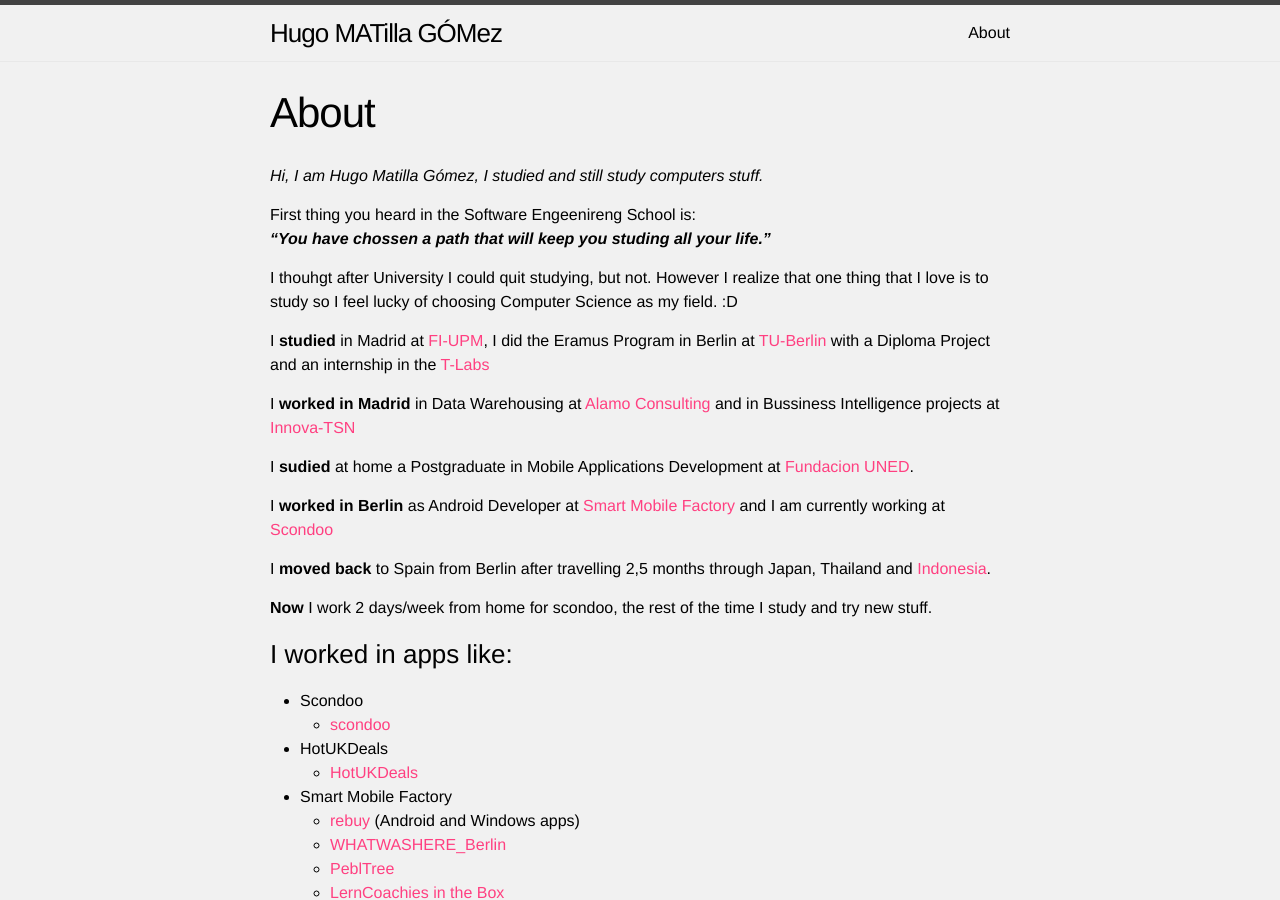
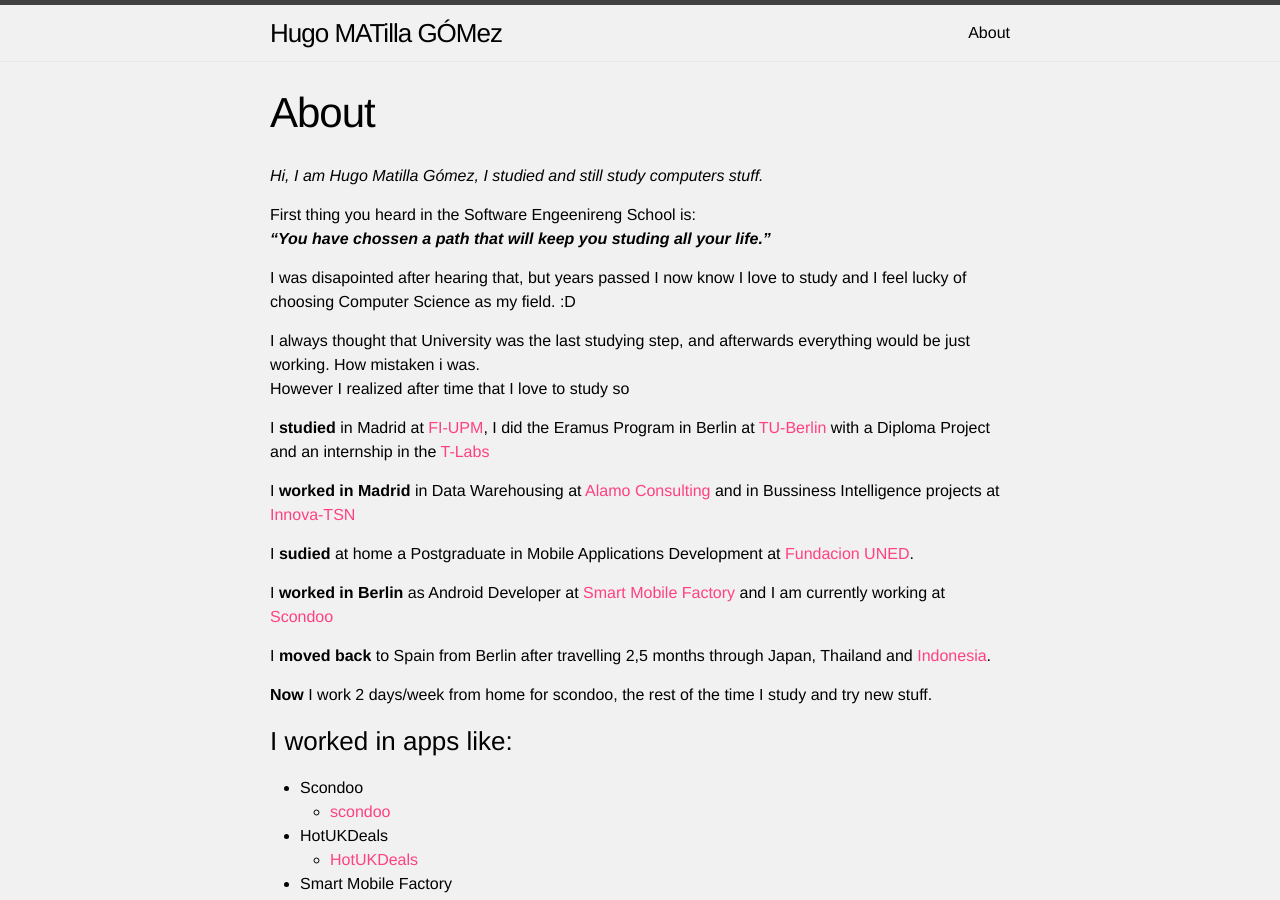
Before and after one commit to HugoMatilla/hugomatilla.github.io, a Jekyll site: the page built from about.md, in a window 1280 px wide and 900 px high. Built offline with Jekyll 4.4.1, drawn with Linux system fonts in a browser that asks for light colours.

```diff
--- a/about.md
+++ b/about.md
@@ -9,8 +9,10 @@
 First thing you heard in the Software Engeenireng School is:
 **_"You have chossen a path that will keep you studing all your life."_**
 
-I thouhgt after University I could quit studying, but not. However I realize that one thing that I love is to study
-so I feel lucky of choosing Computer Science as my field. :D
+I was disapointed after hearing that, but years passed I now know I love to study and I feel lucky of choosing Computer Science as my field. :D
+
+I always thought that University was the last studying step, and afterwards everything would be just working. How mistaken i was.
+However I realized after time that  I love to study so
 
 I **studied** in Madrid at [FI-UPM](https://www.fi.upm.es/), I did the Eramus Program in Berlin at [TU-Berlin](http://www.tu-berlin.de/) with a Diploma Project and an internship in the [T-Labs](https://www.net.t-labs.tu-berlin.de/talks/past_talks_2009.shtml)
 
--- a/index.html
+++ b/index.html
@@ -16,7 +16,7 @@
     {% for post in site.posts %}
 
       <li>
-      <paper-card aria-label="" elevation="1" class="x-scope paper-card-0" heading="{{ post.title }}">
+      <paper-card aria-label="" elevation="1" class="x-scope paper-card-0" heading="{{ post.title }}" image="{{ site.url }}/assets/main/{{post.image}}">
         <div class="card-content">
 
 
```
Also changed, not shown: _posts/2016-01-04-New-Years-Resolutions.md (+1 -0 lines), _posts/2016-01-13-Articles-Red.md (+1 -0 lines), _posts/2016-02-12-Share-Library.md (+1 -0 lines), assets/main-articles.jpg (added), assets/main/main-resolutions.jpg (added), assets/main/main-share.png (added), 2 other files.
